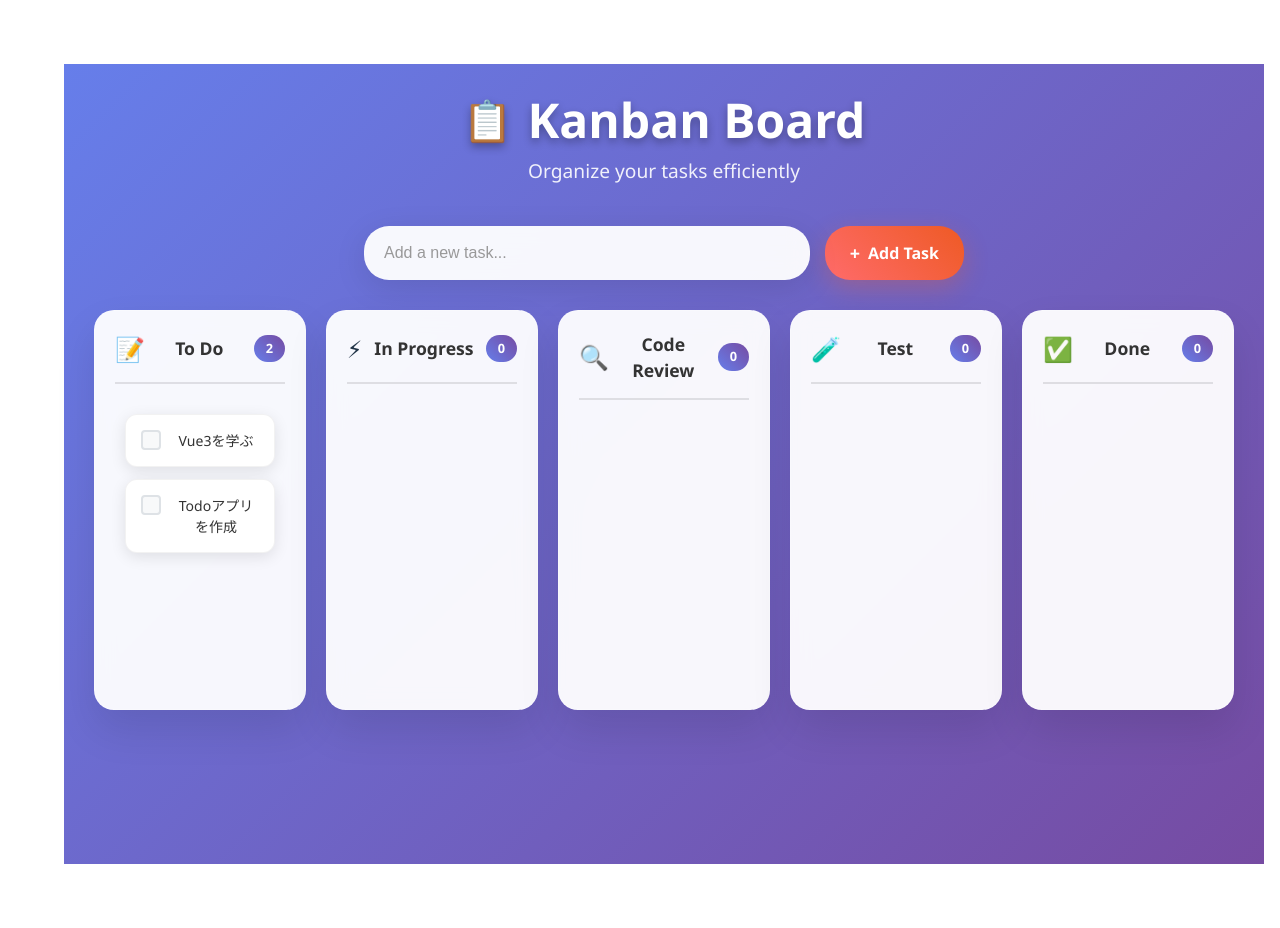
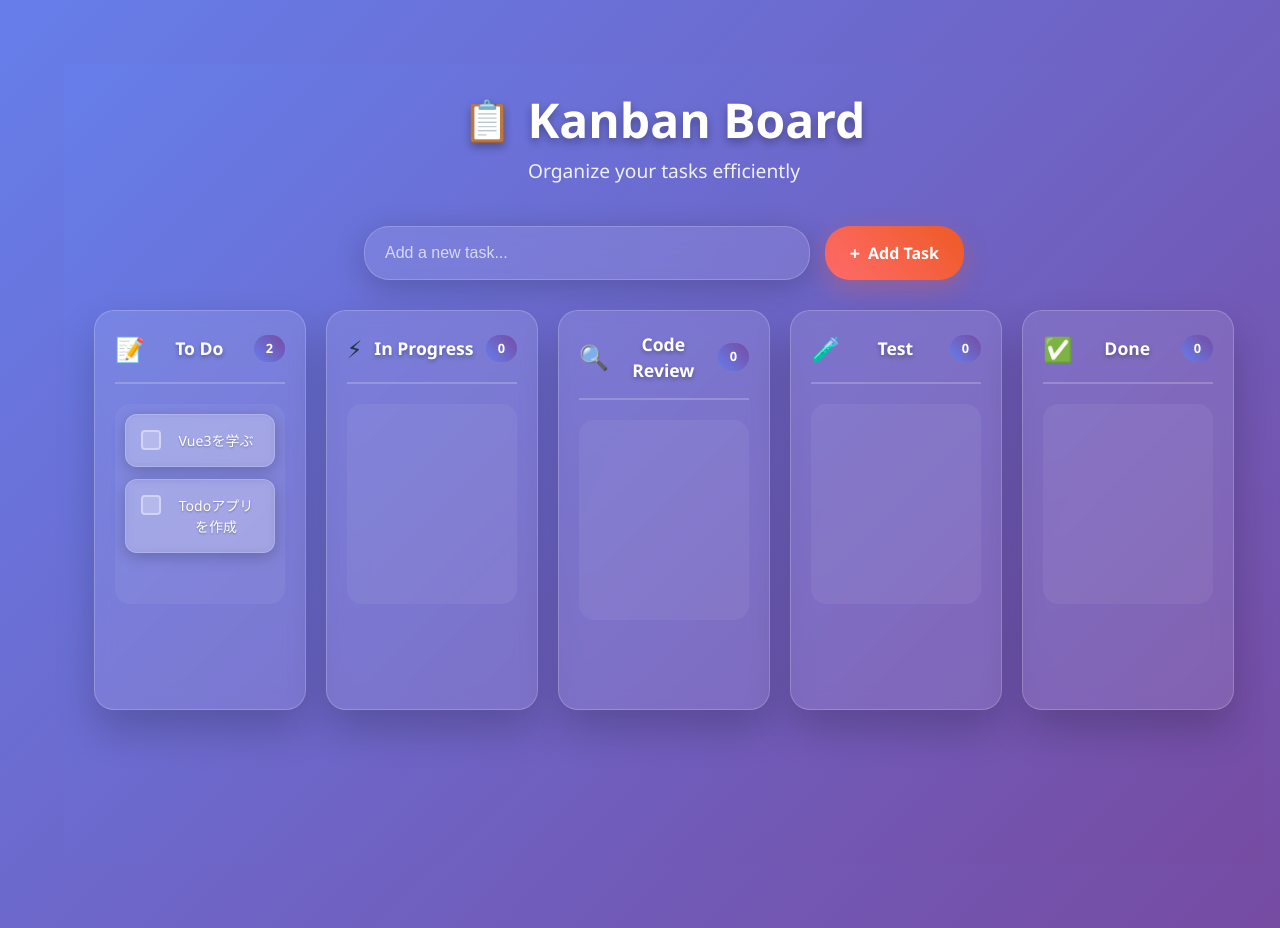
Before and after one commit to N-i-ke/vue-kanban, a Vue app: page / in a window 1280 px wide. Shown: the top 928 px of the page. Built offline with nearby package versions, Linux system fonts and the light colour scheme.

Commit message:
fix: UI改善

```diff
--- a/src/components/TodoApp.vue
+++ b/src/components/TodoApp.vue
@@ -282,20 +282,24 @@ const addTodo = () => {
   border: none;
   border-radius: 25px;
   font-size: 16px;
-  background: rgba(255, 255, 255, 0.95);
-  box-shadow: 0 8px 32px rgba(0, 0, 0, 0.1);
+  background: rgba(255, 255, 255, 0.1);
+  color: white;
+  box-shadow: 0 8px 32px rgba(0, 0, 0, 0.2);
   backdrop-filter: blur(10px);
   transition: all 0.3s ease;
+  border: 1px solid rgba(255, 255, 255, 0.2);
 }
 
 .task-input:focus {
   outline: none;
-  box-shadow: 0 8px 32px rgba(0, 0, 0, 0.2);
+  box-shadow: 0 8px 32px rgba(0, 0, 0, 0.3);
   transform: translateY(-2px);
+  background: rgba(255, 255, 255, 0.15);
+  border-color: rgba(255, 255, 255, 0.4);
 }
 
 .task-input::placeholder {
-  color: #999;
+  color: rgba(255, 255, 255, 0.7);
 }
 
 .add-btn {
@@ -332,10 +336,10 @@ const addTodo = () => {
 
 .kanban-column {
   width: 20%;
-  background: rgba(255, 255, 255, 0.95);
+  background: rgba(255, 255, 255, 0.1);
   border-radius: 20px;
   padding: 20px;
-  box-shadow: 0 20px 40px rgba(0, 0, 0, 0.1);
+  box-shadow: 0 20px 40px rgba(0, 0, 0, 0.2);
   backdrop-filter: blur(10px);
   border: 1px solid rgba(255, 255, 255, 0.2);
   min-height: 400px;
@@ -344,7 +348,9 @@ const addTodo = () => {
 
 .kanban-column:hover {
   transform: translateY(-5px);
-  box-shadow: 0 25px 50px rgba(0, 0, 0, 0.15);
+  box-shadow: 0 25px 50px rgba(0, 0, 0, 0.25);
+  background: rgba(255, 255, 255, 0.15);
+  border-color: rgba(255, 255, 255, 0.3);
 }
 
 .column-header {
@@ -353,7 +359,7 @@ const addTodo = () => {
   gap: 10px;
   margin-bottom: 20px;
   padding-bottom: 15px;
-  border-bottom: 2px solid rgba(0, 0, 0, 0.1);
+  border-bottom: 2px solid rgba(255, 255, 255, 0.2);
 }
 
 .column-icon {
@@ -362,10 +368,11 @@ const addTodo = () => {
 
 .column-header h3 {
   margin: 0;
-  color: #333;
+  color: white;
   font-size: 1.1em;
   font-weight: 600;
   flex: 1;
+  text-shadow: 0 2px 4px rgba(0, 0, 0, 0.3);
 }
 
 .task-count {
@@ -384,24 +391,26 @@ const addTodo = () => {
   padding: 10px;
   border-radius: 15px;
   transition: all 0.3s ease;
+  background: rgba(255, 255, 255, 0.05);
 }
 
 .draggable-container.dragging {
-  background: linear-gradient(135deg, rgba(102, 126, 234, 0.1), rgba(118, 75, 162, 0.1));
-  border: 2px dashed #667eea;
+  background: linear-gradient(135deg, rgba(255, 255, 255, 0.2), rgba(255, 255, 255, 0.1));
+  border: 2px dashed rgba(255, 255, 255, 0.4);
 }
 
 .todo-item {
-  background: white;
+  background: rgba(255, 255, 255, 0.15);
   padding: 15px;
   border-radius: 12px;
   margin-bottom: 12px;
-  box-shadow: 0 4px 15px rgba(0, 0, 0, 0.1);
+  box-shadow: 0 4px 15px rgba(0, 0, 0, 0.2);
   cursor: grab;
   transition: all 0.3s ease;
-  border: 1px solid rgba(0, 0, 0, 0.05);
+  border: 1px solid rgba(255, 255, 255, 0.2);
   position: relative;
   overflow: hidden;
+  backdrop-filter: blur(5px);
 }
 
 .todo-item::before {
@@ -411,7 +420,7 @@ const addTodo = () => {
   left: 0;
   right: 0;
   height: 3px;
-  background: linear-gradient(45deg, #667eea, #764ba2);
+  background: linear-gradient(45deg, #ff6b6b, #ee5a24);
   transform: scaleX(0);
   transition: transform 0.3s ease;
 }
@@ -421,8 +430,10 @@ const addTodo = () => {
 }
 
 .todo-item:hover {
-  box-shadow: 0 8px 25px rgba(0, 0, 0, 0.15);
+  box-shadow: 0 8px 25px rgba(0, 0, 0, 0.3);
   transform: translateY(-3px);
+  background: rgba(255, 255, 255, 0.2);
+  border-color: rgba(255, 255, 255, 0.3);
 }
 
 .todo-item:active {
@@ -436,7 +447,8 @@ const addTodo = () => {
 }
 
 .todo-item.completed {
-  background: linear-gradient(135deg, #f8f9fa, #e9ecef);
+  background: linear-gradient(135deg, rgba(255, 255, 255, 0.1), rgba(255, 255, 255, 0.05));
+  border-color: rgba(255, 255, 255, 0.1);
 }
 
 .todo-item label {
@@ -459,13 +471,14 @@ const addTodo = () => {
   word-break: break-all;
   line-height: 1.5;
   font-size: 14px;
-  color: #333;
+  color: white;
   transition: all 0.3s ease;
+  text-shadow: 0 1px 2px rgba(0, 0, 0, 0.3);
 }
 
 .task-text.completed {
   text-decoration: line-through;
-  color: #6c757d;
+  color: rgba(255, 255, 255, 0.6);
   font-style: italic;
   opacity: 0.7;
 }
@@ -481,8 +494,8 @@ const addTodo = () => {
 .checkmark {
   height: 20px;
   width: 20px;
-  background-color: #f8f9fa;
-  border: 2px solid #dee2e6;
+  background-color: rgba(255, 255, 255, 0.2);
+  border: 2px solid rgba(255, 255, 255, 0.4);
   border-radius: 4px;
   position: relative;
   flex-shrink: 0;
@@ -490,8 +503,8 @@ const addTodo = () => {
 }
 
 .checkbox:checked ~ .checkmark {
-  background: linear-gradient(45deg, #28a745, #20c997);
-  border-color: #28a745;
+  background: linear-gradient(45deg, #ff6b6b, #ee5a24);
+  border-color: #ff6b6b;
 }
 
 .checkmark:after {
@@ -514,12 +527,12 @@ const addTodo = () => {
 /* ドラッグ中のスタイル */
 .sortable-ghost {
   opacity: 0.3;
-  background: linear-gradient(135deg, #667eea, #764ba2);
+  background: linear-gradient(135deg, rgba(255, 255, 255, 0.3), rgba(255, 255, 255, 0.1));
   transform: scale(0.95);
 }
 
 .sortable-chosen {
-  background: linear-gradient(135deg, rgba(102, 126, 234, 0.1), rgba(118, 75, 162, 0.1));
+  background: linear-gradient(135deg, rgba(255, 255, 255, 0.2), rgba(255, 255, 255, 0.1));
 }
 
 /* レスポンシブ対応 */
--- a/src/style.css
+++ b/src/style.css
@@ -28,6 +28,7 @@ body {
   place-items: center;
   min-width: 380px;
   min-height: 100vh;
+  background: linear-gradient(135deg, #667eea 0%, #764ba2 100%);
 }
 
 h1 {
```
